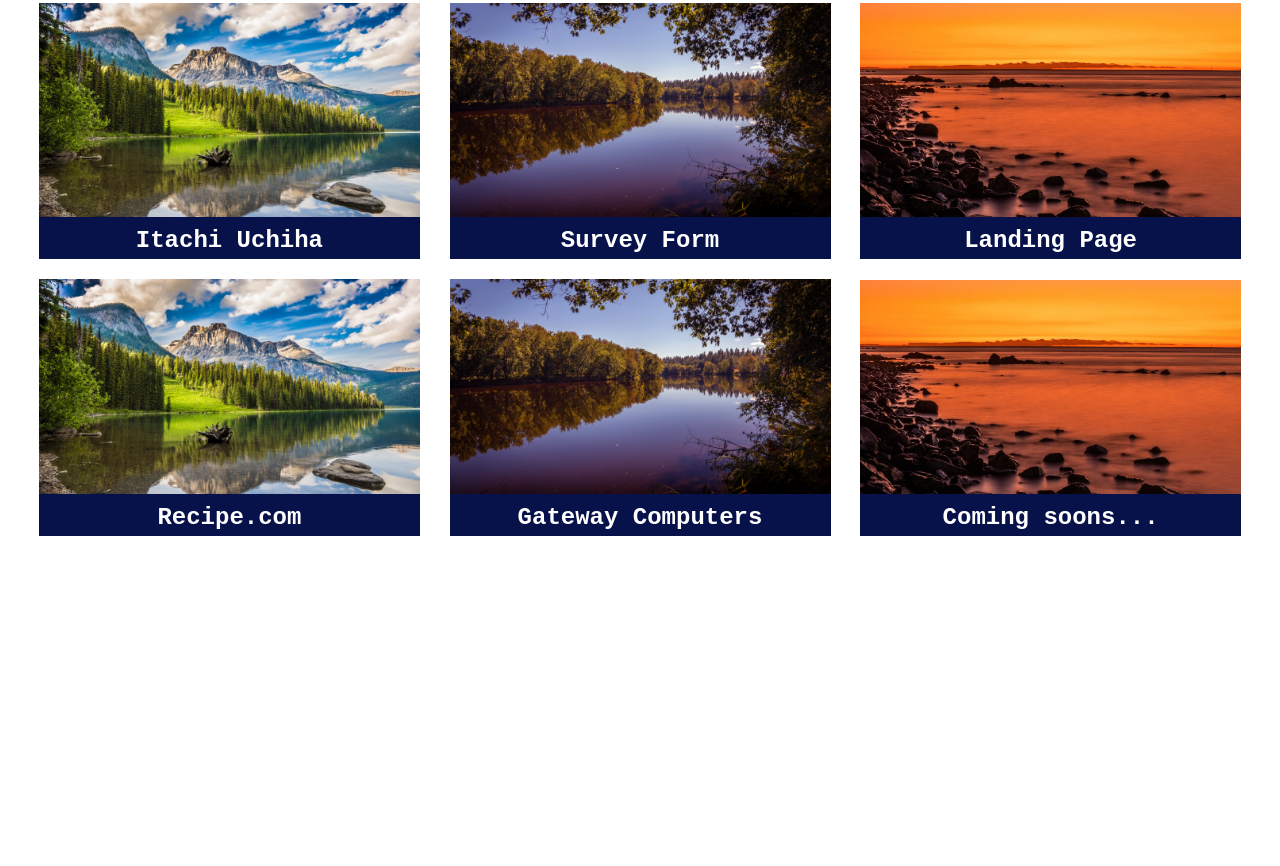
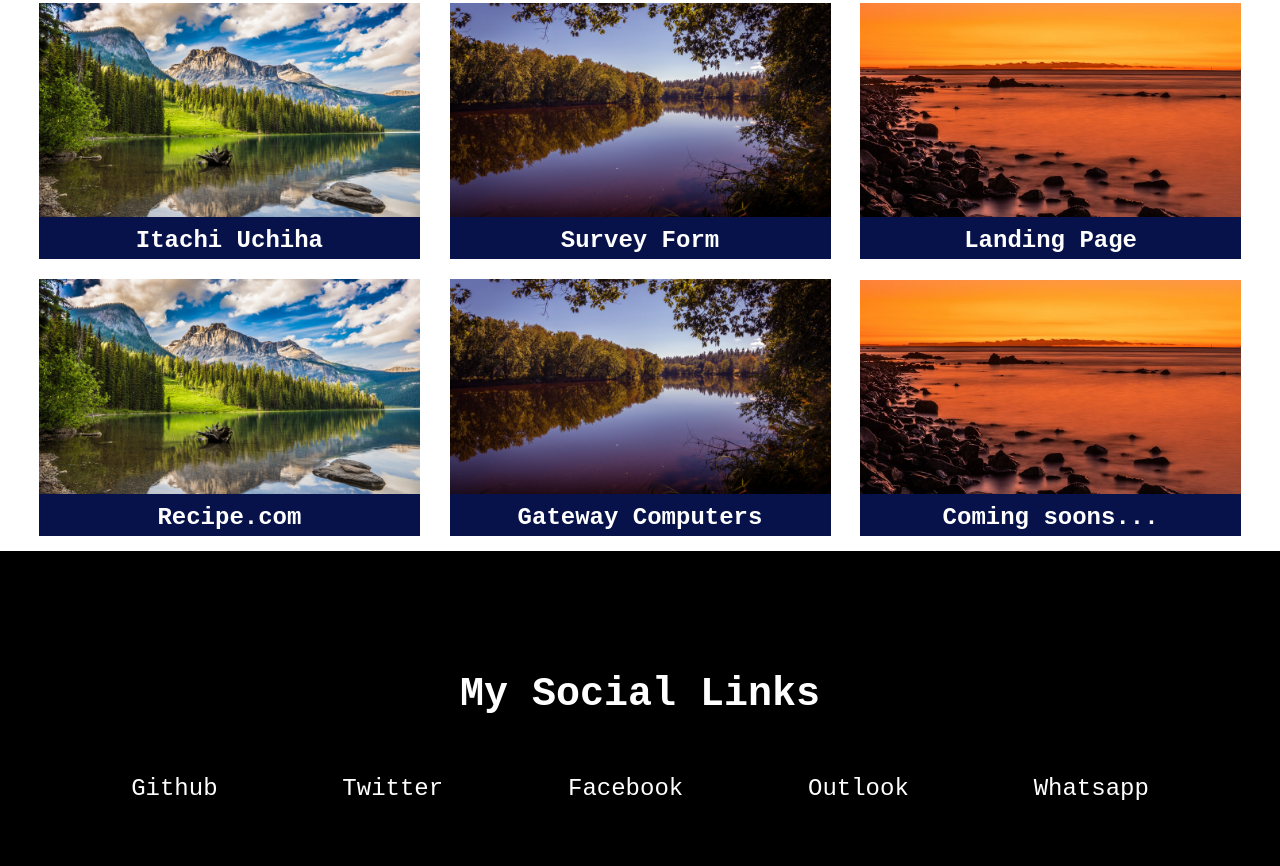
Before and after one commit to gbolly11/portfolio-assignment, a plain HTML site: page index.html in a window 1280 px wide. Shown: the part 1019-1885 px from the top of the page. Before the commit the page ends 1570 px from the top, so only its background shows below. Drawn offline with Linux system fonts and the light colour scheme.

Commit message:
fixed the footer

```diff
--- a/index.html
+++ b/index.html
@@ -52,6 +52,15 @@
             </div>
         </div>
     </main>
-    <footer></footer>
+    <footer>
+        <div class="footer-div">
+            <h1>My Social Links</h1>
+        <a href="">Github</a>
+        <a href="">Twitter</a>
+        <a href="">Facebook</a>
+        <a href="">Outlook</a>
+        <a href="">Whatsapp</a>
+        </div>
+    </footer>
 </body>
 </html>
--- a/style.css
+++ b/style.css
@@ -89,6 +89,10 @@
     margin: 10px;
 }
 
+.project:hover {
+    text-decoration: overline;
+}
+
 .project img {
     max-width: 100%;
 }
@@ -96,3 +100,26 @@
 .project h2 {
     padding: 5px;
 }
+
+.footer-div {
+    background-color: black;
+    color: white;
+    padding: 5%;
+    text-align: center;
+}
+
+.footer-div h1 {
+    font-size: 250%;
+    margin: 5%;
+}
+
+.footer-div a {
+    color: white;
+    margin: 5%;
+    font-size: 150%;
+    text-decoration: none;
+}
+
+.footer-div a:hover {
+    text-decoration: underline;
+}
```
